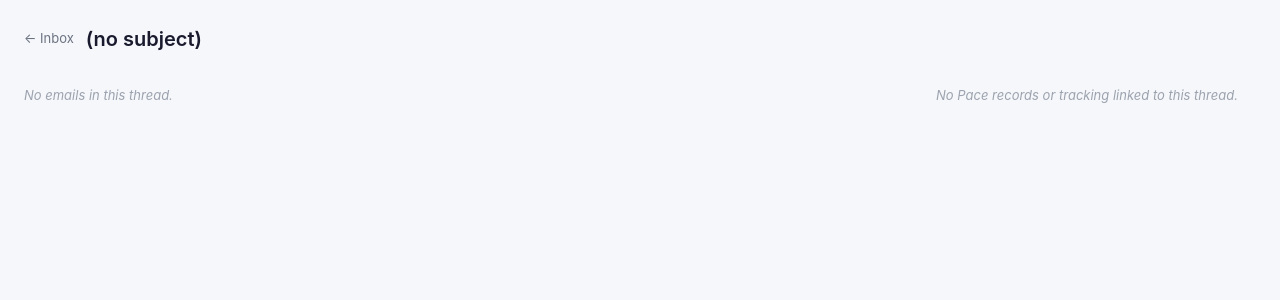
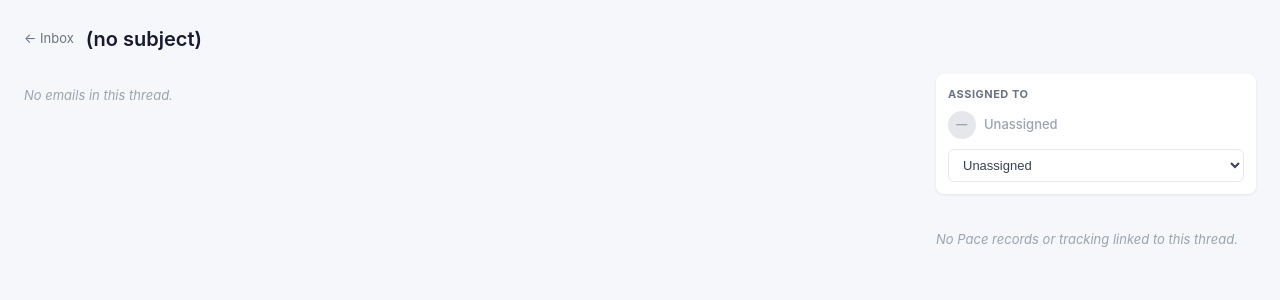
Before and after one commit to rickforshee/promo-comms, a FastAPI app: template app/web/templates/threads/detail.html in a window 1280 px wide. Shown: the top 300 px of the page. Run offline with FastAPI, Linux system fonts and the light colour scheme; the template is opened without the code that fills it, so the values that code supplies are empty; some libraries are stand-ins or nearby versions.

Commit message:
Thread assignment: HTMX dropdown, initials badge in list view, unassign support

```diff
--- a/app/web/main.py
+++ b/app/web/main.py
@@ -1,6 +1,3 @@
-"""
-Promo Communications Platform — FastAPI Web Application
-"""
 from dotenv import load_dotenv
 load_dotenv()
 
@@ -9,7 +6,7 @@ from fastapi.staticfiles import StaticFiles
 from fastapi.templating import Jinja2Templates
 from pathlib import Path
 
-from app.web.routes import auth, threads
+from app.web.routes import auth, threads, assignment
 
 BASE_DIR = Path(__file__).parent
 
@@ -21,11 +18,12 @@ templates = Jinja2Templates(directory=BASE_DIR / "templates")
 
 app.include_router(auth.router)
 app.include_router(threads.router)
+app.include_router(assignment.router)
 
-from app.web.routes.threads import load_status_maps
 
 @app.on_event("startup")
 async def startup_event():
+    from app.web.routes.threads import load_status_maps
     load_status_maps()
 
 
--- a/app/web/routes/threads.py
+++ b/app/web/routes/threads.py
@@ -97,6 +97,13 @@ def _enrich_threads(thread_ids: list[int], db: Session) -> list[dict]:
     )
     tracking_count_map = {r.thread_id: r.cnt for r in tracking_counts}
 
+    # Assigned users — single query for all threads
+    assigned_user_ids = [t.assigned_to for t in threads if t.assigned_to]
+    assigned_users = {}
+    if assigned_user_ids:
+        users = db.query(User).filter(User.id.in_(assigned_user_ids)).all()
+        assigned_users = {u.id: u for u in users}
+
     return [
         {
             "thread":          t,
@@ -104,6 +111,7 @@ def _enrich_threads(thread_ids: list[int], db: Session) -> list[dict]:
             "job_count":       job_count_map.get(t.id, 0),
             "po_count":        po_count_map.get(t.id, 0),
             "tracking_count":  tracking_count_map.get(t.id, 0),
+            "assigned_user":   assigned_users.get(t.assigned_to),
         }
         for t in threads
     ]
@@ -331,6 +339,9 @@ async def thread_detail(
             "tracking_url":   _tracking_url(link.carrier, link.tracking_number),
         })
 
+    assigned_user = db.query(User).filter(User.id == thread.assigned_to).first() if thread.assigned_to else None
+    all_users = db.query(User).filter(User.active == True).order_by(User.display_name).all()
+
     return templates.TemplateResponse("threads/detail.html", {
         "request":      request,
         "current_user": current_user,
@@ -339,4 +350,11 @@ async def thread_detail(
         "jobs":         jobs,
         "pos":          pos,
         "tracking":     tracking,
+        "assigned_user": assigned_user,
+        "all_users":    all_users,
     })
+# update thread_detail() to add these two lines before the TemplateResponse:
+#
+#   all_users = db.query(User).filter(User.active == True).order_by(User.display_name).all()
+#
+#   "all_users":     all_users,
--- a/app/web/static/style.css
+++ b/app/web/static/style.css
@@ -341,3 +341,59 @@ a:hover { text-decoration: underline; }
 .tracking-number { flex: 1; font-size: 13px; font-family: monospace; }
 .tracking-link   { color: #4361ee; font-weight: 600; }
 .tracking-link:hover { text-decoration: underline; }
+
+/* ── Assignment ─────────────────────────────────────────────────────────── */
+.initials-badge {
+    display: inline-flex;
+    align-items: center;
+    justify-content: center;
+    width: 28px;
+    height: 28px;
+    border-radius: 50%;
+    background: #4361ee;
+    color: #fff;
+    font-size: 11px;
+    font-weight: 700;
+    letter-spacing: .5px;
+    flex-shrink: 0;
+}
+.initials-empty { background: #e5e7eb; color: #9ca3af; }
+.unassigned-dash { color: #d1d5db; font-size: 16px; }
+.thread-assigned { width: 40px; text-align: center; }
+
+.assignment-widget {
+    background: #fff;
+    border-radius: 8px;
+    box-shadow: 0 1px 3px rgba(0,0,0,.08);
+    padding: 12px;
+    margin-bottom: 8px;
+}
+.assignment-label {
+    font-size: 11px;
+    font-weight: 700;
+    text-transform: uppercase;
+    letter-spacing: .5px;
+    color: #6b7280;
+    margin-bottom: 8px;
+}
+.assignee-current {
+    display: flex;
+    align-items: center;
+    gap: 8px;
+    margin-bottom: 10px;
+}
+.assignee-name { font-size: 13px; font-weight: 500; color: #1a1a2e; }
+.assignee-current.unassigned .assignee-name { color: #9ca3af; }
+
+.assign-select {
+    width: 100%;
+    padding: 7px 10px;
+    border: 1px solid #e5e7eb;
+    border-radius: 6px;
+    font-size: 13px;
+    background: #fff;
+    color: #374151;
+    cursor: pointer;
+    outline: none;
+}
+.assign-select:focus { border-color: #4361ee; }
--- /dev/null
+++ b/app/web/templates/threads/assignment_widget.html
@@ -0,0 +1,29 @@
+<div class="assignment-widget" id="assignment-widget">
+    <div class="assignment-label">Assigned to</div>
+    {% if assigned_user %}
+    <div class="assignee-current">
+        <div class="initials-badge">{{ (assigned_user.display_name or assigned_user.email)[:2].upper() }}</div>
+        <span class="assignee-name">{{ assigned_user.display_name or assigned_user.email }}</span>
+    </div>
+    {% else %}
+    <div class="assignee-current unassigned">
+        <div class="initials-badge initials-empty">—</div>
+        <span class="assignee-name">Unassigned</span>
+    </div>
+    {% endif %}
+    <select
+        name="assigned_to"
+        class="assign-select"
+        hx-post="/threads/{{ thread.id }}/assign"
+        hx-target="#assignment-widget"
+        hx-swap="outerHTML"
+        hx-include="this"
+    >
+        <option value="">Unassigned</option>
+        {% for user in all_users %}
+        <option value="{{ user.id }}" {% if thread.assigned_to == user.id %}selected{% endif %}>
+            {{ user.display_name or user.email }}
+        </option>
+        {% endfor %}
+    </select>
+</div>
--- a/app/web/templates/threads/detail.html
+++ b/app/web/templates/threads/detail.html
@@ -35,8 +35,13 @@
         {% endfor %}
     </div>
 
-    <!-- Right: Pace data + tracking -->
+    <!-- Right: Assignment + Pace data + tracking -->
     <div class="pace-panel">
+
+        <!-- Assignment widget -->
+        <div class="panel-section">
+            {% include "threads/assignment_widget.html" %}
+        </div>
 
         {% if tracking %}
         <div class="panel-section">
```
Also changed, not shown: app/web/routes/assignment.py (added, +46 -0 lines), app/web/templates/threads/results_partial.html (+11 -1 lines).
